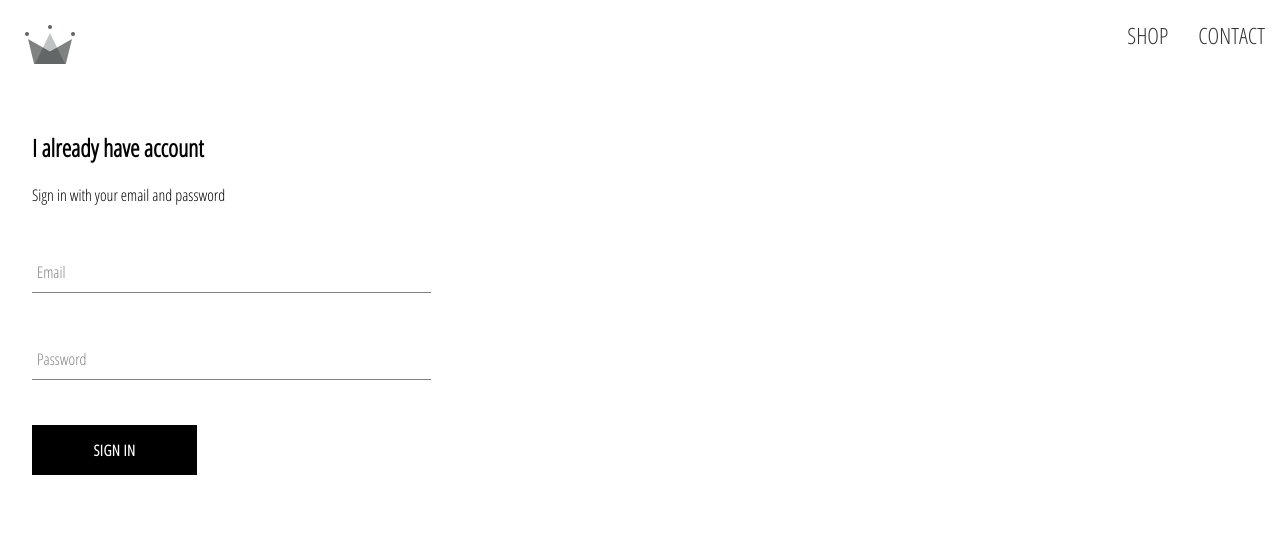
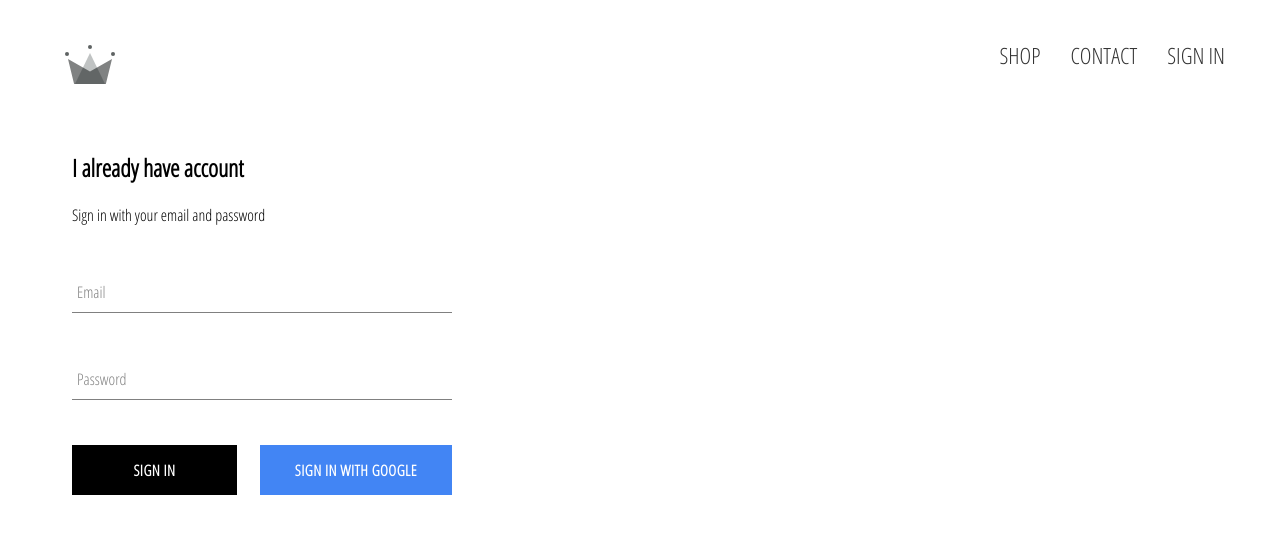
Before and after one commit to disko998/crown-clothing, a React (Create React App) app: page /signin in a window 1280 px wide. Shown: the top 534 px of the page. Built offline with nearby package versions, Linux system fonts and the light colour scheme; no server answers.

Commit message:
init firebase, signin with google function

```diff
--- a/package.json
+++ b/package.json
@@ -3,6 +3,7 @@
   "version": "0.1.0",
   "private": true,
   "dependencies": {
+    "firebase": "^7.5.0",
     "node-sass": "^4.13.0",
     "react": "^16.12.0",
     "react-dom": "^16.12.0",
--- a/src/App.css
+++ b/src/App.css
@@ -1,3 +1,13 @@
 body {
     font-family: Open Sans Condensed;
+    padding: 20px 40px;
 }
+
+a {
+    text-decoration: none;
+    color: black
+}
+
+* {
+    box-sizing: border-box;
+}
--- a/src/App.js
+++ b/src/App.js
@@ -4,11 +4,32 @@
 import './App.css'
 import { Homepage, ShopPage, SignInAndSignUp} from './pages'
 import { Header } from './components'
+import { auth } from './firebase/firebase.utils'
 
-function App() {
-  return (
+class App extends React.Component {
+  constructor(props) {
+    super(props)
+
+    this.state = {
+      currentUser: null
+    }
+  }
+  unsubscribeFromAuth = null
+
+  componentDidMount() {
+    this.unsubscribeFromAuth = auth.onAuthStateChanged(user => {
+      this.setState({currentUser: user})
+    })
+  }
+
+  componentWillUnmount() {
+    this.unsubscribeFromAuth()
+  }
+
+ render() {
+    return (
       <div>
-        <Header />
+        <Header user={this.state.currentUser} />
         <Switch>
           <Route exact path='/' component={Homepage} />
           <Route path='/shop' component={ShopPage} />
@@ -16,6 +37,7 @@
         </Switch>
       </div>
   );
+ }
 }
 
 export default App;
--- a/src/components/custom-button/custom-button.component.jsx
+++ b/src/components/custom-button/custom-button.component.jsx
@@ -2,9 +2,9 @@
 
 import './custom-button.styles.scss'
 
-export const CustomButton = ({children, ...otherProps}) => {
+export const CustomButton = ({children, isGoogleSignIn, ...otherProps}) => {
     return (
-        <button className='custom-button' {...otherProps}>
+        <button className={`${isGoogleSignIn ? 'google-sign-in' : ''} custom-button`} {...otherProps}>
             {children}
         </button>
     )
--- a/src/components/custom-button/custom-button.styles.scss
+++ b/src/components/custom-button/custom-button.styles.scss
@@ -19,4 +19,14 @@
     color: black;
     border: 1px solid black;
   }
+
+  &.google-sign-in {
+    background-color: #4285f4;
+    color: white;
+
+    &:hover {
+      background: #357ae8;
+      border: none;
+    }
+  }
 }
--- a/src/components/header/header.component.jsx
+++ b/src/components/header/header.component.jsx
@@ -3,8 +3,9 @@
 
 import './header.styles.scss'
 import {ReactComponent as Logo} from '../../assets/crown.svg'
+import { auth } from '../../firebase/firebase.utils'
 
-export const Header = () => {
+export const Header = ({user}) => {
     return (
         <div className='header'>
             <Link to='/' className='logo-container'>
@@ -14,9 +15,17 @@
                 <Link to='/shop' className='option'>
                     Shop
                 </Link>
-                <Link to='/shop' className='option'>
+                <Link to='/contact' className='option'>
                     Contact
                 </Link>
+                {
+                    user ?
+                    <div className='option' onClick={() => auth.signOut()}>Sign out</div>
+                    :
+                    <Link to='/signin' className='option'>
+                        Sign in
+                    </Link>
+                }
             </div>
         </div>
     )
--- a/src/components/header/header.styles.scss
+++ b/src/components/header/header.styles.scss
@@ -27,6 +27,7 @@
 
        &:hover {
          opacity: .5;
+         cursor: pointer;
        }
     }
   }
--- a/src/components/sign-in/sign-in.component.jsx
+++ b/src/components/sign-in/sign-in.component.jsx
@@ -2,6 +2,7 @@
 
 import './sign-in.styles.scss'
 import {FormInput, CustomButton} from '../index'
+import {signInWithGoogle} from '../../firebase/firebase.utils'
 
 export class SignIn extends React.Component {
     state = {
@@ -32,9 +33,14 @@
                         value={this.state.password}
                         required
                     />
-                    <CustomButton type='submit'>
-                        Sign in
-                    </CustomButton>
+                    <div className='buttons'>
+                        <CustomButton type='submit'>
+                            Sign in
+                        </CustomButton>
+                        <CustomButton onClick={signInWithGoogle} isGoogleSignIn>
+                            Sign in with google
+                        </CustomButton>
+                    </div>
                 </form>
             </div>
         )
--- a/src/components/sign-in/sign-in.styles.scss
+++ b/src/components/sign-in/sign-in.styles.scss
@@ -1,9 +1,14 @@
 .sign-in {
-    width: 30vw;
+    width: 380px;
     display: flex;
     flex-direction: column;
 
     .title {
         margin: 10px 0;
     }
+
+    .buttons {
+        display: flex;
+        justify-content: space-between;
+    }
 }
--- /dev/null
+++ b/src/firebase/firebase.utils.js
@@ -0,0 +1,25 @@
+import firebase from 'firebase/app'
+import 'firebase/firestore'
+import 'firebase/auth'
+
+// Your web app's Firebase configuration
+var firebaseConfig = {
+apiKey: "AIzaSyDcJaKEhqhAy-z61TLyiEzsi8rO3lB46Wc",
+authDomain: "crown-db-49fc2.firebaseapp.com",
+databaseURL: "https://crown-db-49fc2.firebaseio.com",
+projectId: "crown-db-49fc2",
+storageBucket: "crown-db-49fc2.appspot.com",
+messagingSenderId: "579149093433",
+appId: "1:579149093433:web:6c7f0f7da96a4fe6548be8"
+};
+// Initialize Firebase
+firebase.initializeApp(firebaseConfig);
+
+export const auth = firebase.auth()
+export const firestore = firebase.firestore()
+
+const provider = new firebase.auth.GoogleAuthProvider();
+provider.setCustomParameters({prompt: 'select_account'})
+export const signInWithGoogle = () => auth.signInWithPopup(provider)
+
+export default firebase
```
Also changed, not shown: 1 other file (tests, documents, lock files or other folders).
